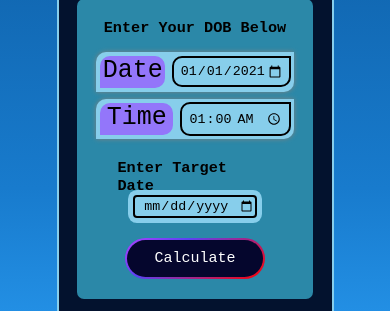
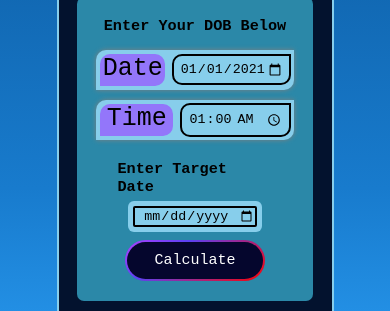
Before and after one commit to BalencedVeil717/age-calculator, a plain HTML site: page index.html in a window 390 px wide. Shown: the part 234-545 px from the top of the page. Drawn offline with Linux system fonts and the light colour scheme; a web font is replaced by a local one.

Commit message:
made some changes for increasing responsiveness

```diff
--- a/css/style.css
+++ b/css/style.css
@@ -55,7 +55,7 @@ body {
 .calcbox {
   width: 97%;
   min-height: auto;
-  max-height: 300px;
+  max-height: 350px;
   padding: 20px 0px;
   display: flex;
   flex-direction: column;
@@ -113,12 +113,13 @@ body {
   flex-direction: column;
   align-items: center;
   justify-content: space-between;
+  gap: 10px;
   margin-top: 0;
 }
 .calcbox .target input {
-  height: 50%;
+  height: 50px;
   width: 80%;
-  border-radius: 4px;
+  border-radius: 2px;
   text-align: center;
   border: 2px solid black;
   box-shadow: 0 0 0 5px skyblue;
```
